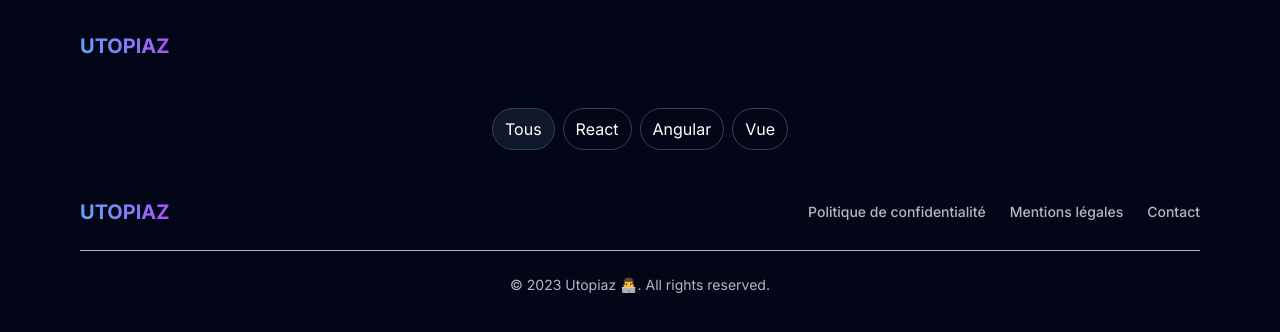
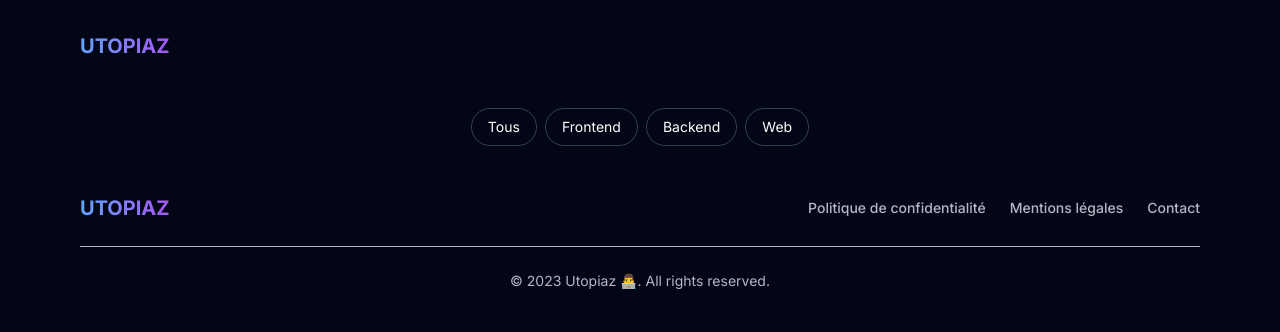
Before and after one commit to KpryKorn/utopiaz-next, a Next.js app: page /blog in a window 1280 px wide. Shown: the top 332 px of the page. Built offline with nearby package versions, Linux system fonts and the light colour scheme.

Commit message:
feat: now client component + styling updates

```diff
--- a/app/_components/CategoryNavbar.tsx
+++ b/app/_components/CategoryNavbar.tsx
@@ -1,13 +1,15 @@
+"use client";
+
 // TODO: chargement de la page => récupérer les catégories (fetch)
 // TODO: par défaut : "tous" coché => montre tous les articles
 // TODO: au clic sur une catégorie => montre les articles de cette catégorie
-// TODO: "checked" => bg-slate-900
+// FIX: bg checked pas au run time
 
 export default function CategoryNavbar() {
   return (
-    <nav>
-      <ul className="flex items-center justify-center gap-2">
-        <li className="flex items-center justify-center px-3 py-2 border border-slate-700 bg-slate-900 rounded-full cursor-pointer">
+    <nav className="my-6 md-my-12">
+      <ul className="flex items-center justify-center gap-2 text-sm">
+        <li className="radio-label flex items-center justify-center border border-slate-700 rounded-full cursor-pointer">
           <input
             type="radio"
             name="category"
@@ -16,44 +18,56 @@ export default function CategoryNavbar() {
             defaultChecked
             className="hidden"
           />
-          <label className="cursor-pointer" htmlFor="all">
+          <label
+            className="cursor-pointer px-4 py-2 rounded-full"
+            htmlFor="all"
+          >
             Tous
           </label>
         </li>
-        <li className="flex items-center justify-center px-3 py-2 border border-slate-700 rounded-full cursor-pointer">
+        <li className="radio-label flex items-center justify-center border border-slate-700 rounded-full cursor-pointer">
           <input
             type="radio"
             name="category"
-            value="react"
-            id="react"
+            value="frontend"
+            id="frontend"
             className="hidden"
           />
-          <label className="cursor-pointer" htmlFor="react">
-            React
+          <label
+            className="cursor-pointer px-4 py-2 rounded-full"
+            htmlFor="frontend"
+          >
+            Frontend
           </label>
         </li>
-        <li className="flex items-center justify-center px-3 py-2 border border-slate-700 rounded-full cursor-pointer">
+        <li className="radio-label flex items-center justify-center border border-slate-700 rounded-full cursor-pointer">
           <input
             type="radio"
             name="category"
-            value="angular"
-            id="angular"
+            value="backend"
+            id="backend"
             className="hidden"
           />
-          <label className="cursor-pointer" htmlFor="angular">
-            Angular
+          <label
+            className="cursor-pointer px-4 py-2 rounded-full"
+            htmlFor="backend"
+          >
+            Backend
           </label>
         </li>
-        <li className="flex items-center justify-center px-3 py-2 border border-slate-700 rounded-full cursor-pointer">
+        <li className="radio-label flex items-center justify-center border border-slate-700 rounded-full cursor-pointer">
           <input
             type="radio"
             name="category"
-            value="vue"
-            id="vue"
+            value="web"
+            id="web"
             className="hidden"
           />
-          <label className="cursor-pointer" htmlFor="vue">
-            Vue
+          <label
+            className="cursor-pointer px-4 py-2 rounded-full"
+            htmlFor="web"
+          >
+            Web
           </label>
         </li>
       </ul>
```
